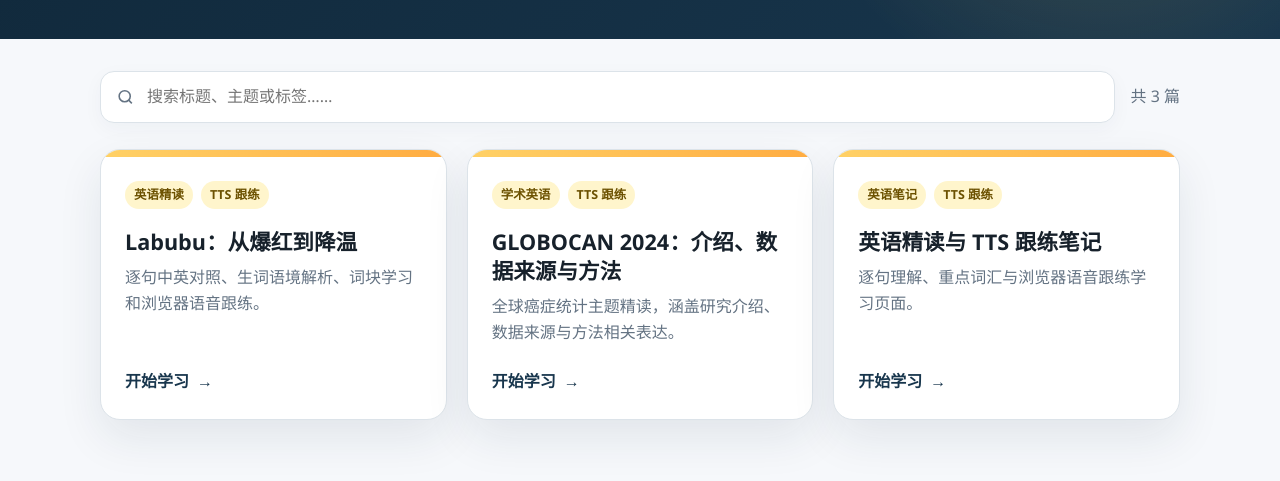
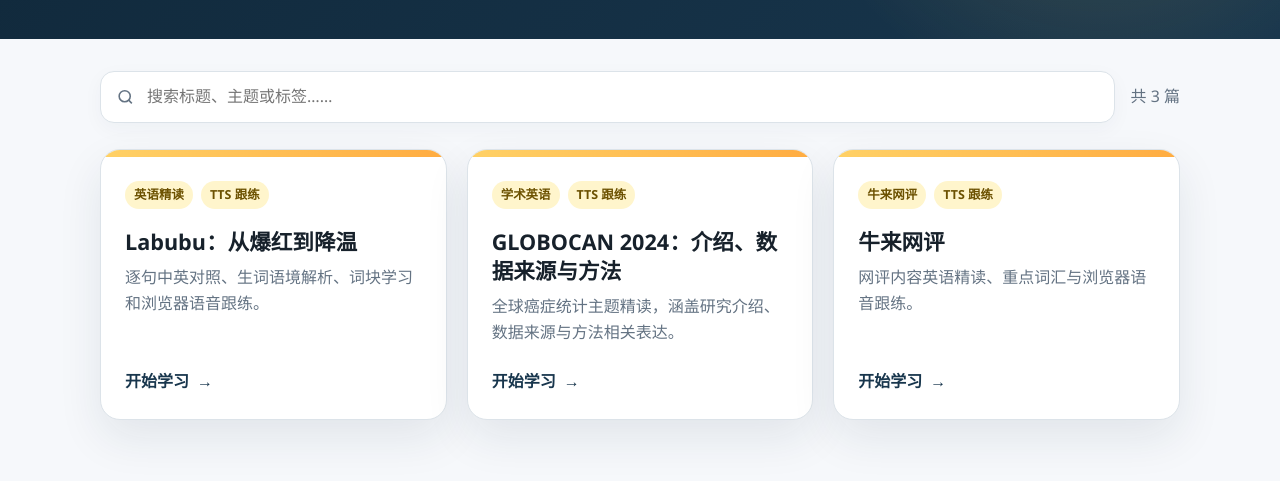
Before and after one commit to BoomBoomLemonLoop/english-learning, a plain HTML site: page index.html in a window 1280 px wide. Shown: the part 255-736 px from the top of the page. Drawn offline with Linux system fonts and the light colour scheme.

Commit message:
Add files via upload

```diff
--- a/index.html
+++ b/index.html
@@ -232,12 +232,12 @@
         </div>
       </article>
 
-      <article class="lesson-card" data-search="new li notes tts 英语 笔记 精读 跟练">
+      <article class="lesson-card" data-search="new li 牛来 网评 评论 tts 英语 精读 跟练">
         <div class="card-accent"></div>
         <div class="card-body">
-          <div class="tags"><span class="tag">英语笔记</span><span class="tag">TTS 跟练</span></div>
-          <h2>英语精读与 TTS 跟练笔记</h2>
-          <p class="description">逐句理解、重点词汇与浏览器语音跟练学习页面。</p>
+          <div class="tags"><span class="tag">牛来网评</span><span class="tag">TTS 跟练</span></div>
+          <h2>牛来网评</h2>
+          <p class="description">网评内容英语精读、重点词汇与浏览器语音跟练。</p>
           <a class="open-link" href="new_li_tts_notes_v3.html">开始学习</a>
         </div>
       </article>
```
